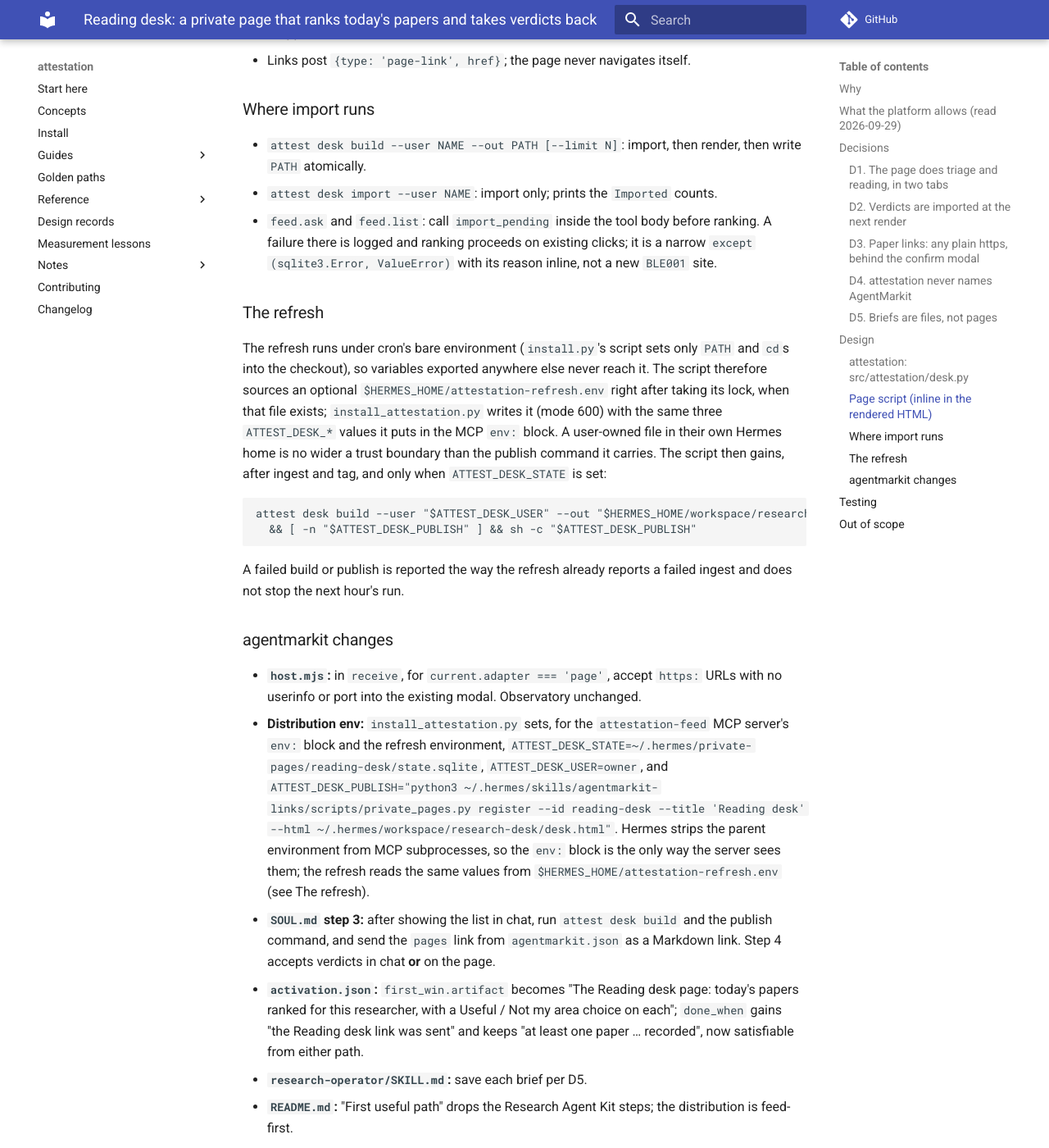
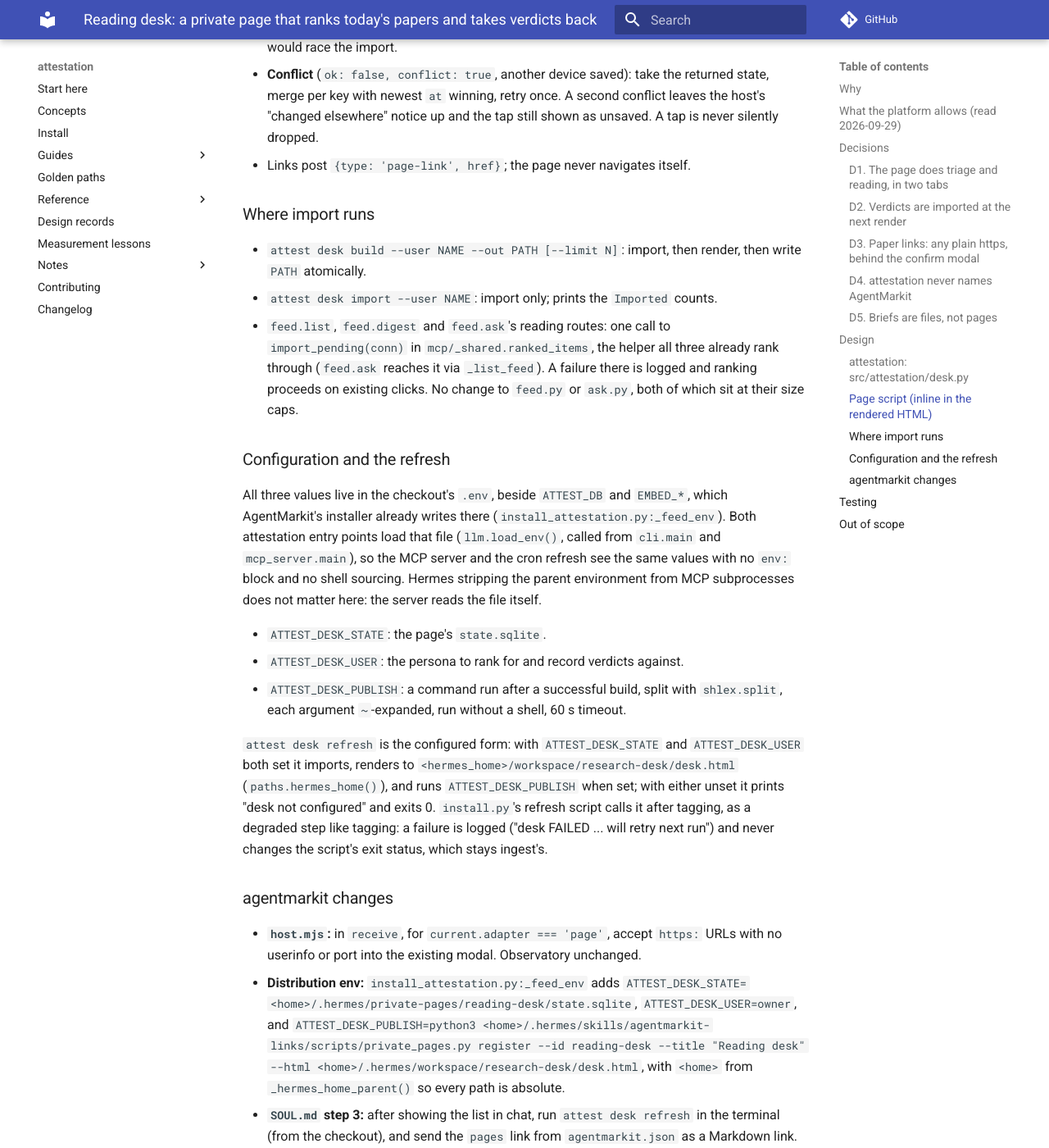
Before and after one commit to mgoldey/attestation, an MkDocs documentation site: the page built from docs/superpowers/specs/2026-09-29-reading-desk-design.md, in a window 1280 px wide and 1400 px high, scrolled down 3943 px. Shown: the whole window at 82% size. Built offline with MkDocs 1.6.1 and Material for MkDocs 9.7.7, drawn with Linux system fonts in a browser that asks for light colours; comment, search, counter and statistics services are not loaded; some of the changed text lies outside the part shown.

Commit message:
Spec: desk config lives in the checkout .env; import in ranked_items
Co-Authored-By: Claude Opus 5.5 <noreply@anthropic.com>

````diff
--- a/docs/superpowers/specs/2026-09-29-reading-desk-design.md
+++ b/docs/superpowers/specs/2026-09-29-reading-desk-design.md
@@ -95,9 +95,10 @@ link. Approved by Matt on 2026-09-29.
 
 ### D4. attestation never names AgentMarkit
 
-It takes a state path (`ATTEST_DESK_STATE`) and, for the refresh, a publish
-command (`ATTEST_DESK_PUBLISH`). Both unset: `attest desk build` still writes
-a page, import is a no-op, and the refresh does what it does today.
+It takes a state path (`ATTEST_DESK_STATE`), a persona (`ATTEST_DESK_USER`)
+and a publish command (`ATTEST_DESK_PUBLISH`). All unset: `attest desk build`
+still writes a page, import is a no-op, and `attest desk refresh` (which the
+hourly refresh calls) says "desk not configured" and does nothing.
 
 ### D5. Briefs are files, not pages
 
@@ -123,7 +124,7 @@ class Imported:
 
 def read_state(path: Path) -> dict            # {} when missing/unreadable/wrong v
 def import_verdicts(conn, user_id: int, state: dict) -> Imported
-def import_pending(conn, user_id: int) -> Imported | None   # reads ATTEST_DESK_STATE; None when unset
+def import_pending(conn) -> Imported | None   # ATTEST_DESK_STATE + ATTEST_DESK_USER; None when either is unset
 def render_desk(conn, embedder, user_id: int, limit: int = DEFAULT_DESK_LIMIT) -> str
 ```
 
@@ -138,9 +139,14 @@ def render_desk(conn, embedder, user_id: int, limit: int = DEFAULT_DESK_LIMIT) -
   existing row with the same `useful` counts `unchanged` and is not
   rewritten. An id not in `items`, a non-integer key, or a non-bool
   `useful` counts `skipped`.
-- `import_pending` resolves `ATTEST_DESK_STATE` at call time (a local file,
-  not a network reader, so the construction-time rule for network flags does
-  not apply) and wraps the two above.
+- `import_pending` resolves `ATTEST_DESK_STATE` and `ATTEST_DESK_USER` at
+  call time (a local file, not a network reader, so the construction-time
+  rule for network flags does not apply), looks the persona up with
+  `get_user` (aliases resolve; an unknown name imports nothing and logs), and
+  wraps the two above. Verdicts always belong to the desk persona, whichever
+  persona the current call ranks for. It catches `sqlite3.Error` and
+  `ValueError` itself, logs, and returns `None`, so no caller needs a
+  handler.
 - `render_desk` calls `rank_items(conn, embedder, user_id)` (14 days,
   clicked items excluded, the same candidate set `feed.list` uses) and
   `_ranking_quality`, then emits one HTML string: inline CSS, inline script,
@@ -176,48 +182,51 @@ def render_desk(conn, embedder, user_id: int, limit: int = DEFAULT_DESK_LIMIT) -
 - `attest desk build --user NAME --out PATH [--limit N]`: import, then render,
   then write `PATH` atomically.
 - `attest desk import --user NAME`: import only; prints the `Imported` counts.
-- `feed.ask` and `feed.list`: call `import_pending` inside the tool body before
-  ranking. A failure there is logged and ranking proceeds on existing clicks;
-  it is a narrow `except (sqlite3.Error, ValueError)` with its reason inline,
-  not a new `BLE001` site.
+- `feed.list`, `feed.digest` and `feed.ask`'s reading routes: one call to
+  `import_pending(conn)` in `mcp/_shared.ranked_items`, the helper all three
+  already rank through (`feed.ask` reaches it via `_list_feed`). A failure
+  there is logged and ranking proceeds on existing clicks. No change to
+  `feed.py` or `ask.py`, both of which sit at their size caps.
 
-### The refresh
+### Configuration and the refresh
 
-The refresh runs under cron's bare environment (`install.py`'s script sets
-only `PATH` and `cd`s into the checkout), so variables exported anywhere else
-never reach it. The script therefore sources an optional
-`$HERMES_HOME/attestation-refresh.env` right after taking its lock, when that
-file exists; `install_attestation.py` writes it (mode 600) with the same
-three `ATTEST_DESK_*` values it puts in the MCP `env:` block. A user-owned
-file in their own Hermes home is no wider a trust boundary than the
-publish command it carries. The script then gains, after ingest and tag, and
-only when `ATTEST_DESK_STATE` is set:
+All three values live in the checkout's `.env`, beside `ATTEST_DB` and
+`EMBED_*`, which AgentMarkit's installer already writes there
+(`install_attestation.py:_feed_env`). Both attestation entry points load that
+file (`llm.load_env()`, called from `cli.main` and `mcp_server.main`), so the
+MCP server and the cron refresh see the same values with no `env:` block and
+no shell sourcing. Hermes stripping the parent environment from MCP
+subprocesses does not matter here: the server reads the file itself.
 
-```sh
-attest desk build --user "$ATTEST_DESK_USER" --out "$HERMES_HOME/workspace/research-desk/desk.html" \
-  && [ -n "$ATTEST_DESK_PUBLISH" ] && sh -c "$ATTEST_DESK_PUBLISH"
-```
+- `ATTEST_DESK_STATE`: the page's `state.sqlite`.
+- `ATTEST_DESK_USER`: the persona to rank for and record verdicts against.
+- `ATTEST_DESK_PUBLISH`: a command run after a successful build, split with
+  `shlex.split`, each argument `~`-expanded, run without a shell, 60 s
+  timeout.
 
-A failed build or publish is reported the way the refresh already reports a
-failed ingest and does not stop the next hour's run.
+`attest desk refresh` is the configured form: with `ATTEST_DESK_STATE` and
+`ATTEST_DESK_USER` both set it imports, renders to
+`<hermes_home>/workspace/research-desk/desk.html` (`paths.hermes_home()`), and
+runs `ATTEST_DESK_PUBLISH` when set; with either unset it prints "desk not
+configured" and exits 0. `install.py`'s refresh script calls it after
+tagging, as a degraded step like tagging: a failure is logged ("desk FAILED
+... will retry next run") and never changes the script's exit status, which
+stays ingest's.
 
 ### agentmarkit changes
 
 - **`host.mjs`:** in `receive`, for `current.adapter === 'page'`, accept
   `https:` URLs with no userinfo or port into the existing modal. Observatory
   unchanged.
-- **Distribution env:** `install_attestation.py` sets, for the
-  `attestation-feed` MCP server's `env:` block and the refresh environment,
-  `ATTEST_DESK_STATE=~/.hermes/private-pages/reading-desk/state.sqlite`,
-  `ATTEST_DESK_USER=owner`, and `ATTEST_DESK_PUBLISH="python3
-  ~/.hermes/skills/agentmarkit-links/scripts/private_pages.py register --id
-  reading-desk --title 'Reading desk' --html
-  ~/.hermes/workspace/research-desk/desk.html"`. Hermes strips the parent
-  environment from MCP subprocesses, so the `env:` block is the only way the
-  server sees them; the refresh reads the same values from
-  `$HERMES_HOME/attestation-refresh.env` (see The refresh).
+- **Distribution env:** `install_attestation.py:_feed_env` adds
+  `ATTEST_DESK_STATE=<home>/.hermes/private-pages/reading-desk/state.sqlite`,
+  `ATTEST_DESK_USER=owner`, and `ATTEST_DESK_PUBLISH=python3
+  <home>/.hermes/skills/agentmarkit-links/scripts/private_pages.py register
+  --id reading-desk --title "Reading desk" --html
+  <home>/.hermes/workspace/research-desk/desk.html`, with `<home>` from
+  `_hermes_home_parent()` so every path is absolute.
 - **`SOUL.md` step 3:** after showing the list in chat, run `attest desk
-  build` and the publish command, and send the `pages` link from
+  refresh` in the terminal (from the checkout), and send the `pages` link from
   `agentmarkit.json` as a Markdown link. Step 4 accepts verdicts in chat
   **or** on the page.
 - **`activation.json`:** `first_win.artifact` becomes "The Reading desk page:
````
